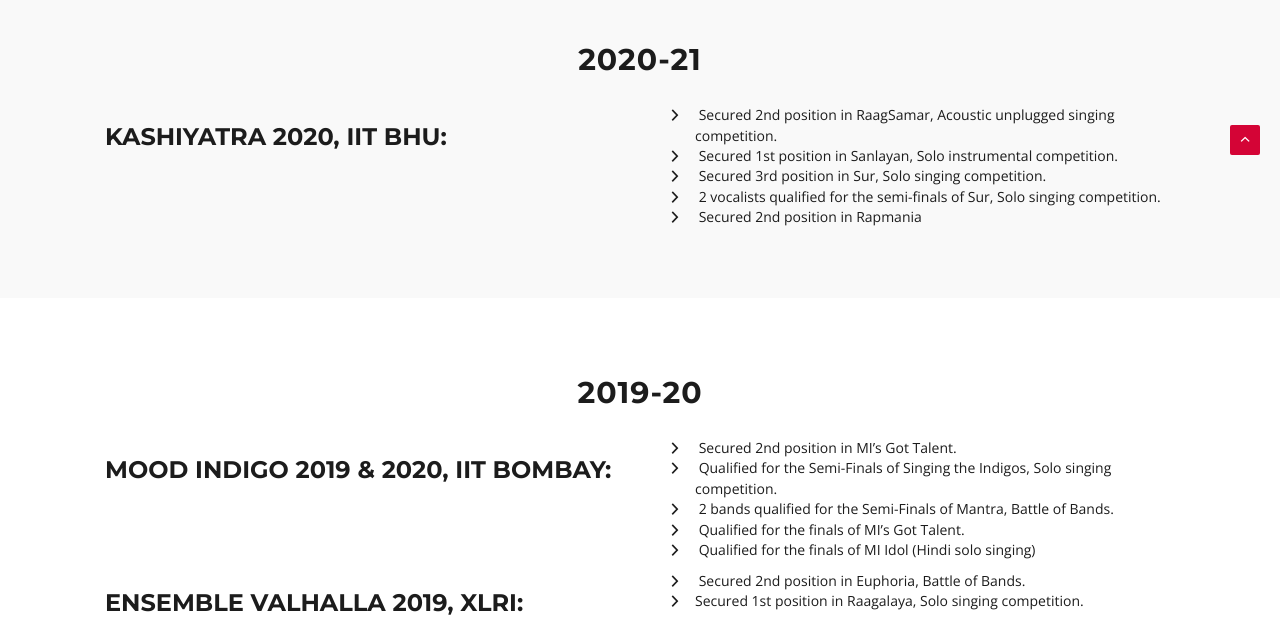
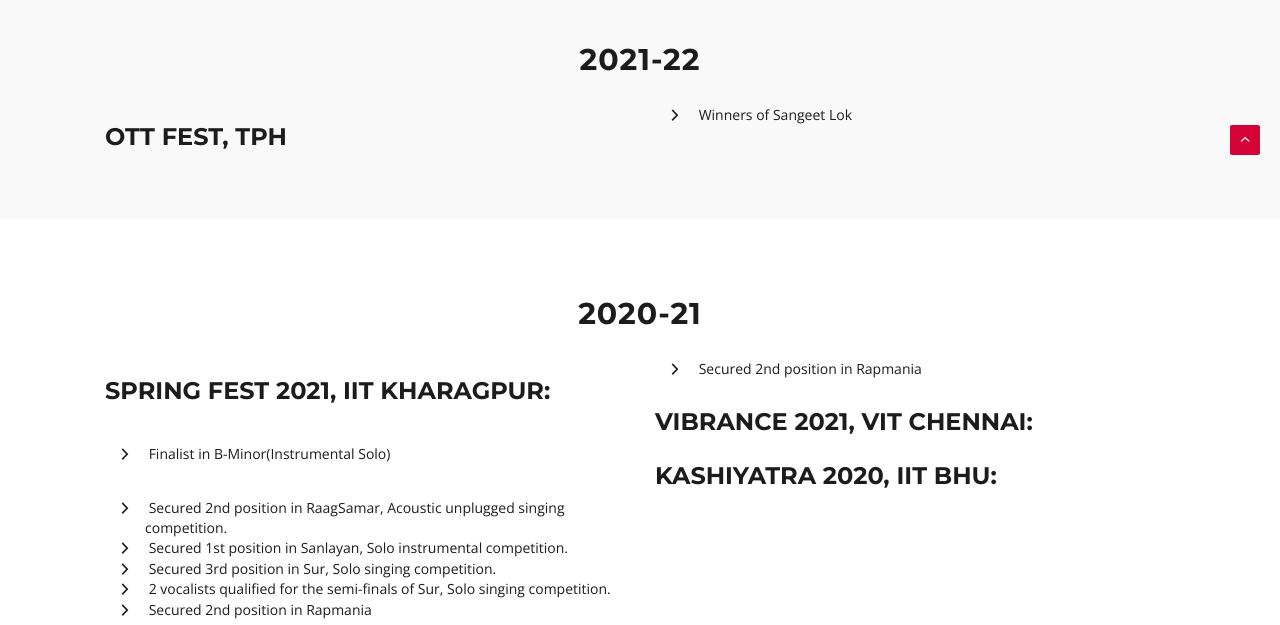
Before and after one commit to Marshneil13/Dhwani-website, a plain HTML site: page win.html in a window 1280 px wide. Shown: the part 695-1320 px from the top of the page. Drawn offline with nearby package versions, Linux system fonts and the light colour scheme; files whose address does not match are found by name; a web font is replaced by a local one.

Commit message:
updated 2022

```diff
--- a/win.html
+++ b/win.html
@@ -126,13 +126,64 @@
         <!-- <p class="subheading">Uppercase and as it is.</p> -->
       </div>
 
+      <!-- 2021-2022 -->
+      <section id="s-headings" class="bg-grey">
+        <div class="container">
+          <div class="row shortcode-heading">
+            <div class="col-md-12 shortcode-title wow fadeIn">
+              <h3 class="section-title">2021-22</h3>
+              <!-- <p class="subheading">Uppercase and as it is.</p> -->
+            </div>
+
+            <div>
+              <h3 class="col-sm-6 uppercase wow fadeIn" style="float: left">
+                OTT Fest, TPH
+              </h3>
+              <div class="col-md-6">
+                <ul class="chevron-list-1">
+                  <li>
+                    Winners of Sangeet Lok
+                  </li>
+                </ul>
+              </div>
+            </div>
+          </div>
+        </div>
+      </section>
+
       <!-- 2020-2021 -->
-            <section id="s-headings" class="bg-grey">
+      <section id="s-headings">
         <div class="container">
           <div class="row shortcode-heading">
             <div class="col-md-12 shortcode-title wow fadeIn">
               <h3 class="section-title">2020-21</h3>
               <!-- <p class="subheading">Uppercase and as it is.</p> -->
+            </div>
+
+            <div>
+              <h3 class="col-sm-6 uppercase wow fadeIn" style="float: left">
+                Spring Fest 2021, IIT Kharagpur:
+              </h3>
+              <div class="col-md-6">
+                <ul class="chevron-list-1">
+                  <li>
+                    Secured 2nd position in Rapmania
+                  </li>
+                </ul>
+              </div>
+            </div>
+
+            <div>
+              <h3 class="col-sm-6 uppercase wow fadeIn" style="float: left">
+                Vibrance 2021, VIT Chennai:
+              </h3>
+              <div class="col-md-6">
+                <ul class="chevron-list-1">
+                  <li>
+                    Finalist in B-Minor(Instrumental Solo)
+                  </li>
+                </ul>
+              </div>
             </div>
 
                   <div>
```
Lines whose indentation alone changed are shown as unchanged.
